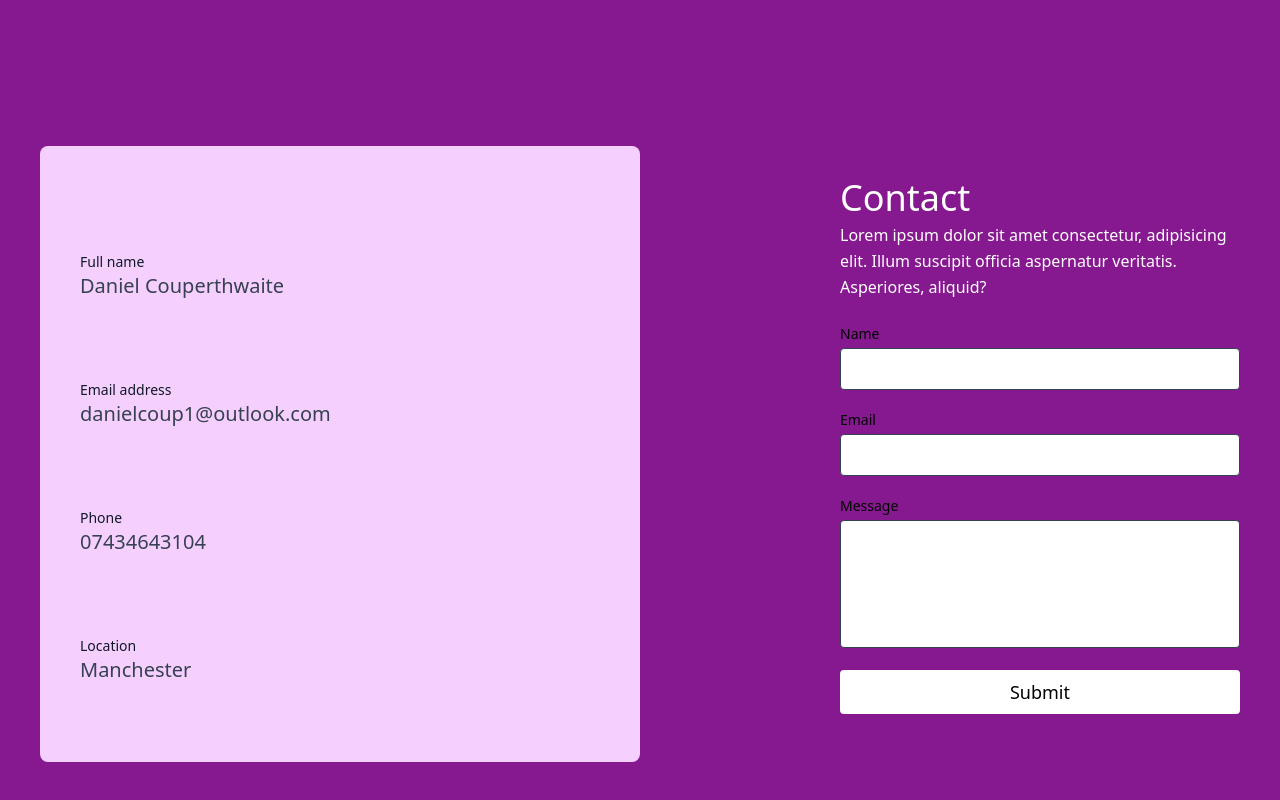
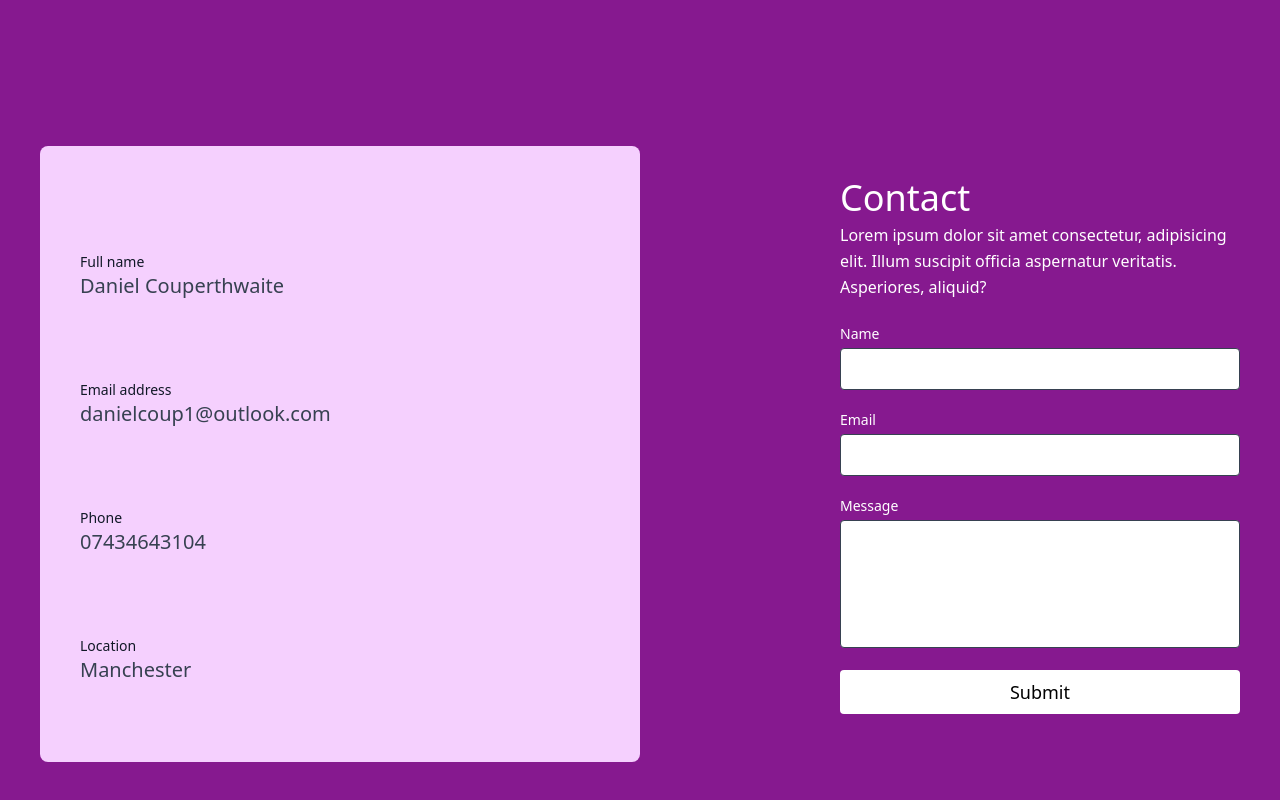
Before and after one commit to DanielCouperthwaite/Portfolio, a React (Vite) app: page / in a window 1280 px wide. Shown: the part 4354-5154 px from the top of the page. Built offline with nearby package versions, Linux system fonts and the light colour scheme.

Commit message:
Styling form input for contact section

```diff
--- a/src/components/Contact.jsx
+++ b/src/components/Contact.jsx
@@ -24,12 +24,12 @@
       body: encode({ "form-name": "contact", name, email, message }),
     })
       .then(() => {
-        setEmail('')
-        setMessage('')
-        setName('')
+        setEmail("")
+        setMessage("")
+        setName("")
       })
       .then(() => {
-        alert("Message sent!")
+        alert("Message Sent!")
       })
       .catch((error) => alert(error));
   }
@@ -56,19 +56,19 @@
             suscipit officia aspernatur veritatis. Asperiores, aliquid?
           </p>
           <div className="relative mb-4">
-            <label htmlFor="name" className="leading-7 text-sm text-black">
+            <label htmlFor="name" className="leading-7 text-sm text-white">
               Name
             </label>
             <input
               type="text"
               id="name"
               name="name"
-              className="w-full bg-white rounded border border-gray-700 focus:border-indigo-500 focus:ring-2 focus:ring-indigo-900 text-base outline-none text-gray-100 py-1 px-3 leading-8 transition-colors duration-200 ease-in-out"
+              className="w-full bg-white rounded border border-gray-700 focus:border-indigo-500 focus:ring-2 focus:ring-indigo-900 text-base outline-none text-black py-1 px-3 leading-8 transition-colors duration-200 ease-in-out"
               onChange={(event) => setName(event.target.value)}
             />
           </div>
           <div className="relative mb-4">
-            <label htmlFor="email" className="leading-7 text-sm text-black">
+            <label htmlFor="email" className="leading-7 text-sm text-white">
               Email
             </label>
             <input
@@ -82,7 +82,7 @@
           <div className="relative mb-4">
             <label
               htmlFor="message"
-              className="leading-7 text-sm text-black">
+              className="leading-7 text-sm text-white">
               Message
             </label>
             <textarea
```
